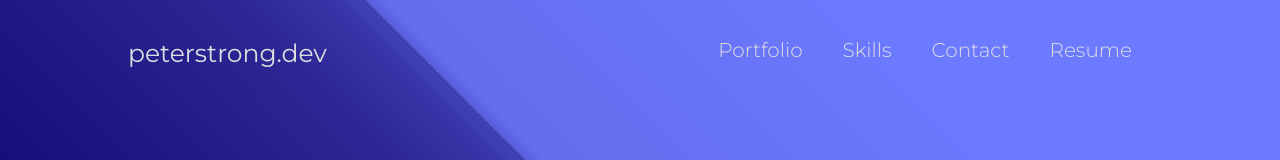
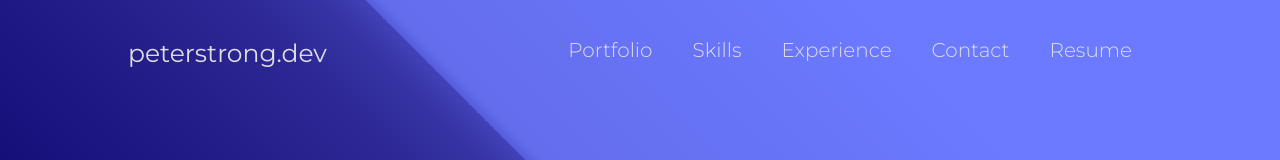
Before and after one commit to peterstrongg/portfolio, a React (Create React App) app: page / in a window 1280 px wide. Shown: the top 160 px of the page. Built offline with nearby package versions, Linux system fonts and the light colour scheme; the HTML template or start-up script is replaced by a standard one.

Commit message:
Minor changes

```diff
--- a/src/Components/Topbar/DropdownModal.js
+++ b/src/Components/Topbar/DropdownModal.js
@@ -12,6 +12,7 @@ const DropdownModal = (props) => {
                 <ul className={classes['dropdown-links']}>
                     <li onClick={props.hideDropdown}><a href="#portfolio">[Portfolio]</a></li>
                     <li onClick={props.hideDropdown}><a href="#skills">[Skills]</a></li>
+                    <li onClick={props.hideDropdown}><a href="#experience">[Experience]</a></li>
                     <li onClick={props.hideDropdown}><a href="#contact">[Contact]</a></li>
                     <li onClick={props.hideDropdown}><a href="https://drive.google.com/file/d/1M_LvdXZfJ8LX475c2K6OdOSHfAE8iUOr/view" target="_blank" rel="noopener noreferrer">[Resume]</a></li>
                 </ul>
--- a/src/Components/Topbar/Topbar.js
+++ b/src/Components/Topbar/Topbar.js
@@ -3,7 +3,7 @@ import classes from './Topbar.module.css';
 
 import DropdownModal from './DropdownModal';
 
-const COLLAPSE_THRESHOLD = 810;
+const COLLAPSE_THRESHOLD = 1050;
 
 const Topbar = () => {
     const [width, setWidth] = useState(window.innerWidth);
@@ -38,6 +38,7 @@ const Topbar = () => {
                     <ul className={classes.links}>
                         <li><a href="#portfolio" className={classes.link}>Portfolio</a></li>
                         <li><a href="#skills" className={classes.link}>Skills</a></li>
+                        <li><a href="#experience" className={classes.link}>Experience</a></li>
                         <li><a href="#contact" className={classes.link}>Contact</a></li>
                         <li><a href="https://drive.google.com/file/d/1M_LvdXZfJ8LX475c2K6OdOSHfAE8iUOr/view?usp=sharing" target="_blank" rel="noopener noreferrer" className={classes.link}>Resume</a></li>
                     </ul>
```
